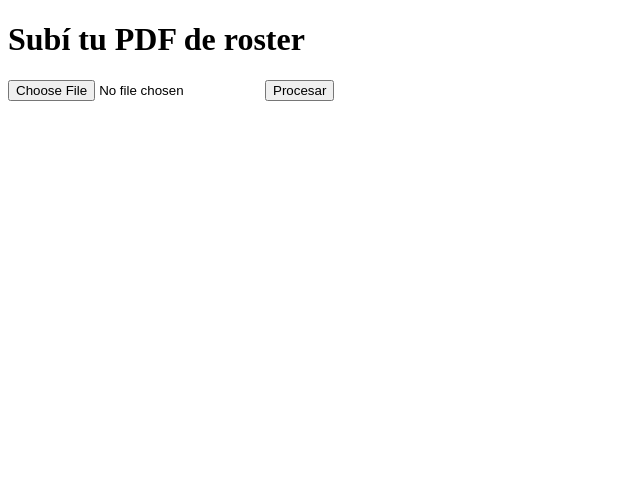
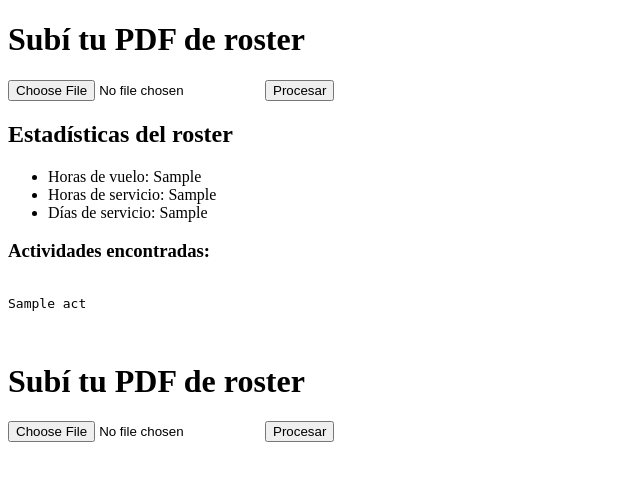
Before and after one commit to nicodevin/rosterApp, a Flask app: template templates/index.html in a window 1280 px wide. Shown: the top 481 px of the page, without its empty margins (0-640 px from the left). Run offline with Flask 3, Linux system fonts and the light colour scheme; the template is opened without the code that fills it: most values are stand-ins (such as "Sample title", 1, 10 or a date in 2020).

Commit message:
agregando cosas

```diff
--- a/templates/index.html
+++ b/templates/index.html
@@ -1,4 +1,35 @@
 <!doctype html>
+<html>
+  <head>
+    <title>Roster App</title>
+    <meta charset="utf-8">
+  </head>
+  <body>
+    <h1>Subí tu PDF de roster</h1>
+    <form method="POST" enctype="multipart/form-data">
+      <input type="file" name="pdf_file"
+accept="application/pdf" required>
+      <button type="submit">Procesar</button>
+    </form>
+
+    {% if stats %}
+      <h2>Estadísticas del roster</h2>
+      <ul>
+        <li>Horas de vuelo: {{ stats.horas_vuelo }}</li>
+        <li>Horas de servicio: {{ stats.horas_servicio }}</li>
+        <li>Días de servicio: {{ stats.dias_servicio }}</li>
+      </ul>
+      <h3>Actividades encontradas:</h3>
+      <pre>
+      {% for act in actividades %}
+{{ act }}
+      {% endfor %}
+      </pre>
+    {% endif %}
+  </body>
+</html>
+<!doctype
+html>
 <html>
   <head>
     <title>Roster App</title>
```
